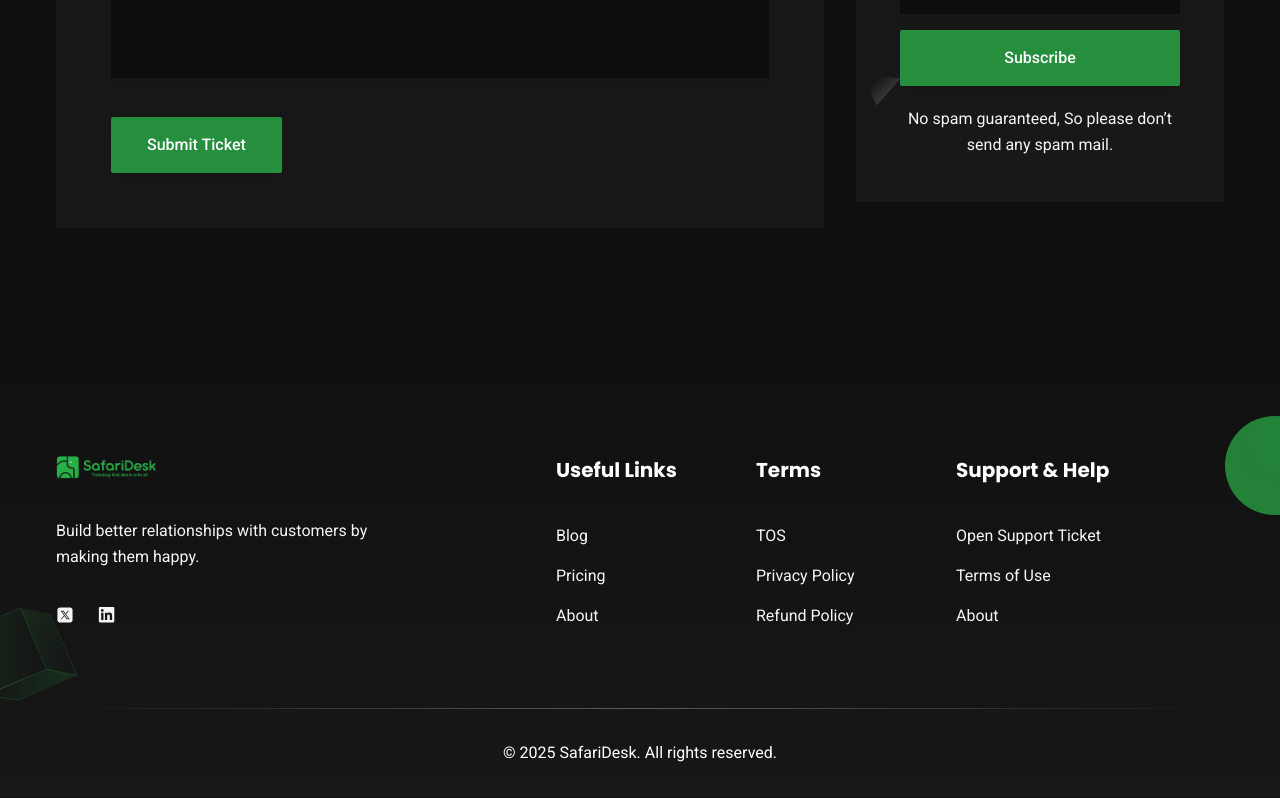
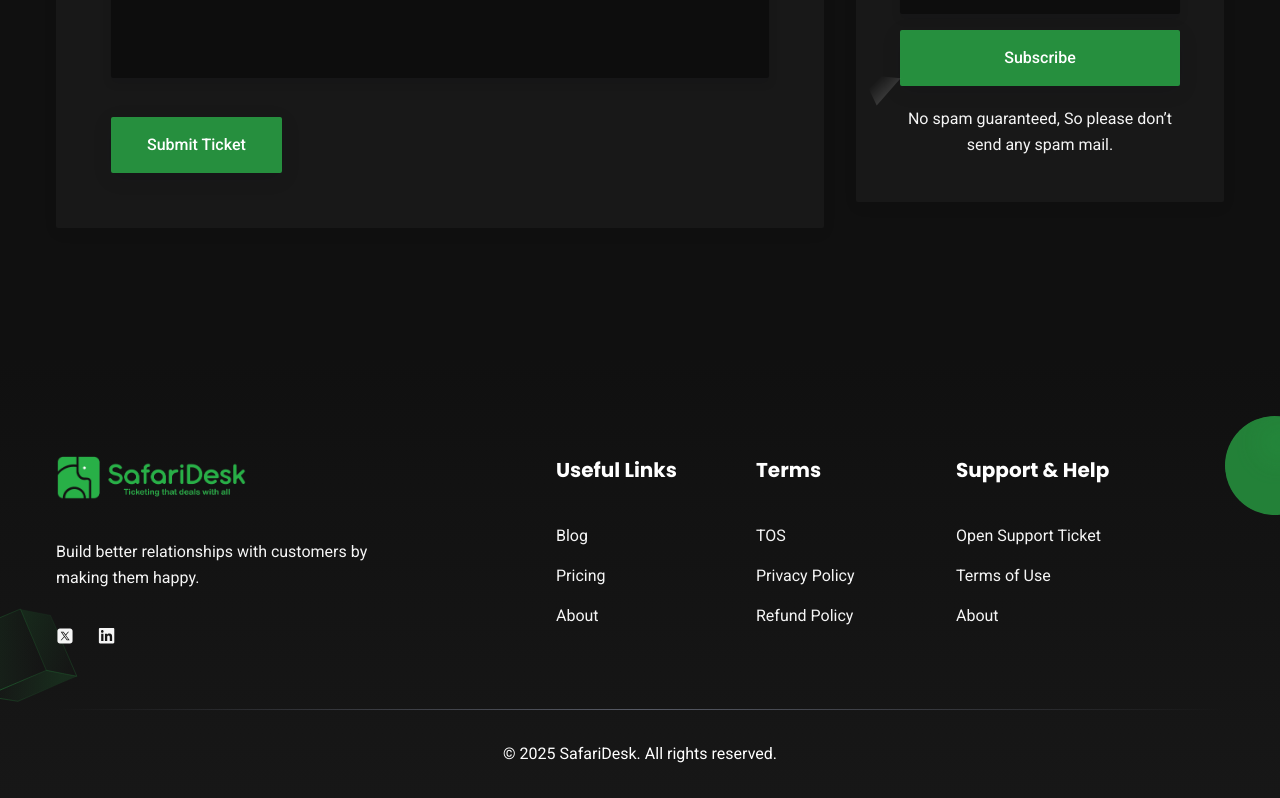
Before and after one commit to safaridesk/safaridesk-website, a Next.js app: page / in a window 1280 px wide. Shown: the part 6895-7693 px from the top of the page. Built offline with nearby package versions, Linux system fonts and the light colour scheme; what tailwindcss-animated would draw is missing.

Commit message:
Modified the footer logo's dimensions

```diff
--- a/components/Footer/index.tsx
+++ b/components/Footer/index.tsx
@@ -19,8 +19,8 @@ const Footer = () => {
                 <Image
                   src="/images/logo/safaridesk-logo-green.png"
                   alt="SafariDesk Logo"
-                  width={100}
-                  height={120}
+                  width={190}
+                  height={190}
                   className="animate-fade-right animate-duration-1000"
                 />
                 </Link>
```
